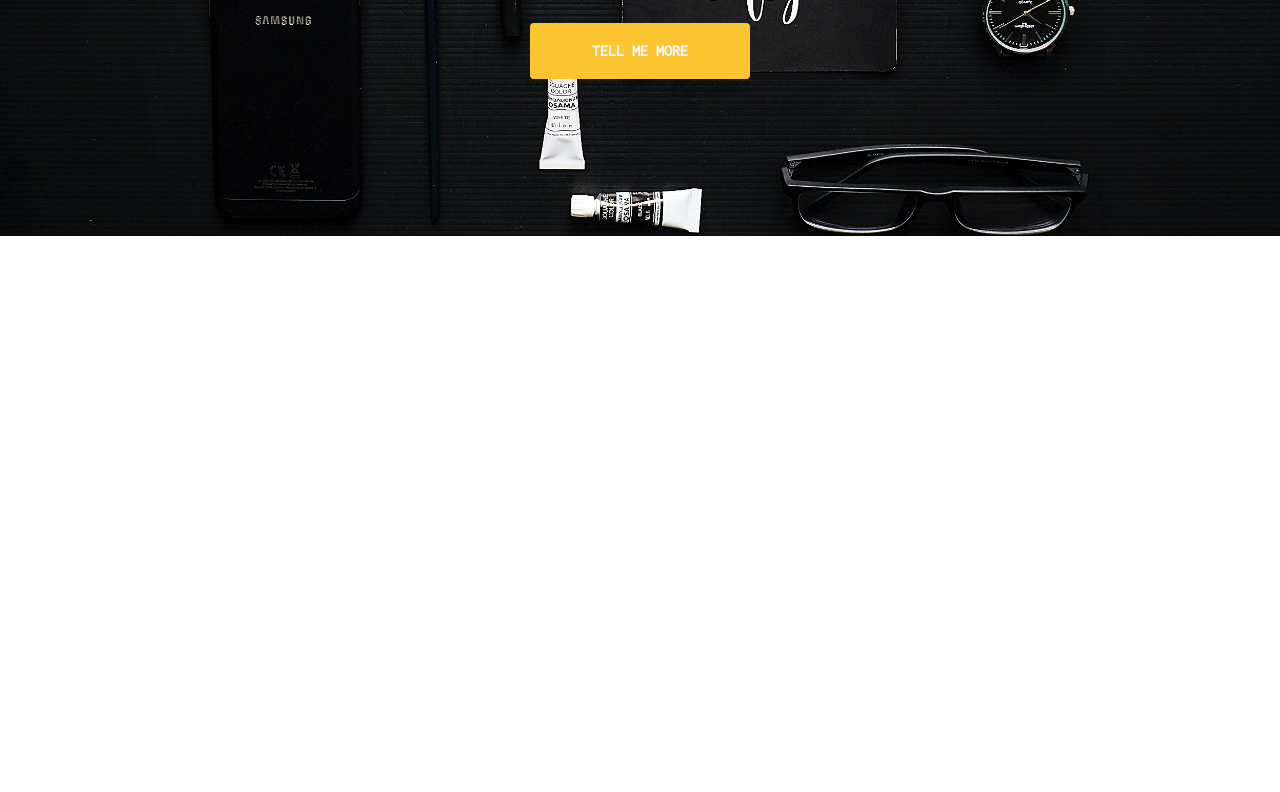
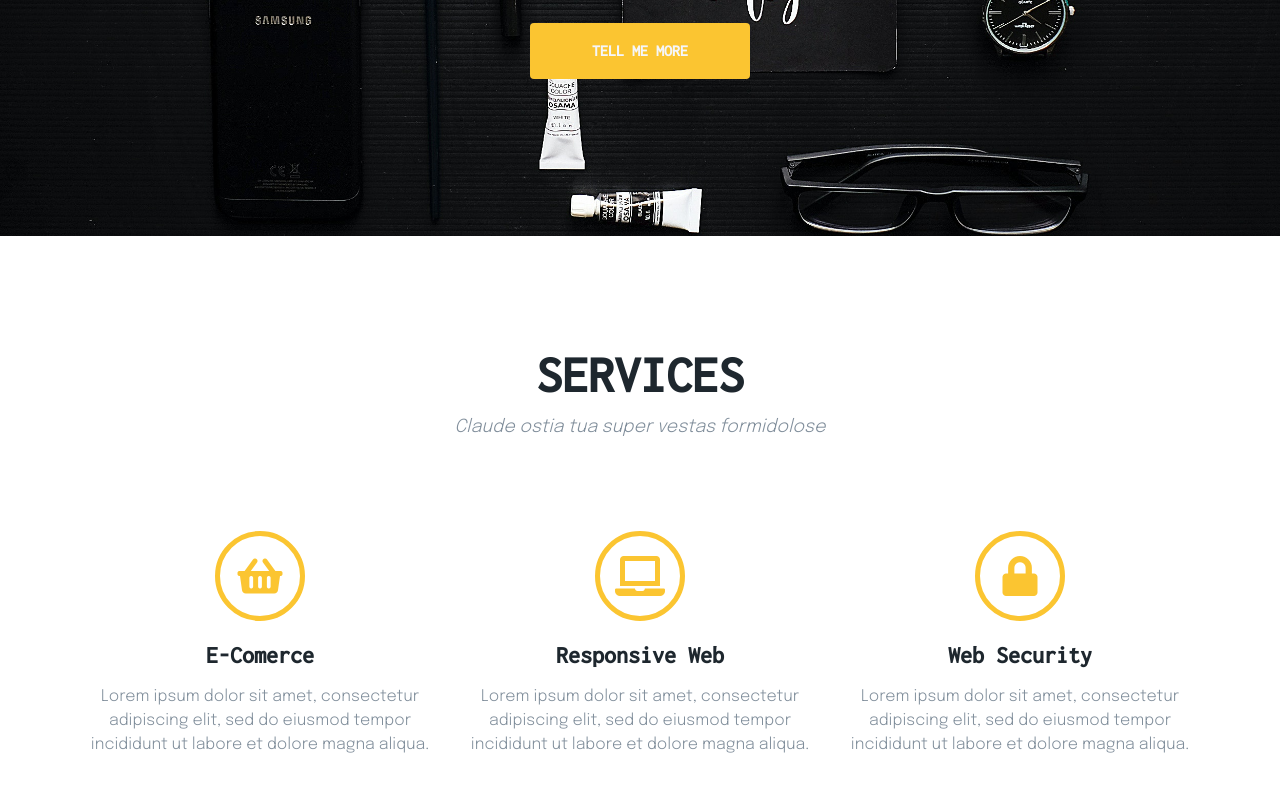
Before and after one commit to JohnnyOss/zadanie-golden, a website: page index.html in a window 1280 px wide. Shown: the part 588-1380 px from the top of the page. Before the commit the page ends 824 px from the top, so only its background shows below. Drawn offline with nearby package versions, Linux system fonts and the light colour scheme.

Commit message:
Add services

```diff
--- a/index.html
+++ b/index.html
@@ -36,5 +36,31 @@
             </div>
         </section>
 
+        <section class="services py-5">
+            <div class="container">
+                <div class="section-title">
+                    <h2>SERVICES</h2>
+                    <p>Claude ostia tua super vestas formidolose</p>
+                </div>
+                <div class="row">
+                    <div class="box-services col-4">
+                        <i class="fas fa-shopping-basket"></i>
+                        <h4>E-Comerce</h4>
+                        <p>Lorem ipsum dolor sit amet, consectetur adipiscing elit, sed do eiusmod tempor incididunt ut labore et dolore magna aliqua.</p>
+                    </div>
+                    <div class="box-services col-4">
+                        <i class="fas fa-laptop"></i>
+                        <h4>Responsive Web</h4>
+                        <p>Lorem ipsum dolor sit amet, consectetur adipiscing elit, sed do eiusmod tempor incididunt ut labore et dolore magna aliqua.</p>
+                    </div>
+                    <div class="box-services col-4">
+                        <i class="fas fa-lock"></i>
+                        <h4>Web Security</h4>
+                        <p>Lorem ipsum dolor sit amet, consectetur adipiscing elit, sed do eiusmod tempor incididunt ut labore et dolore magna aliqua.</p>
+                    </div>
+                </div>
+            </div>
+        </section>
+
     </body>
 </html>
--- a/sass/style.scss
+++ b/sass/style.scss
@@ -4,6 +4,7 @@ $color-background: #fff;
 $color-background-second: #7f8fa6;
 $color-text-light:#f5f6fa;
 $color-text-dark: #1e272e;
+$color-text-gray: #808e9b;
 $color-main: #fbc531;
 
 $font-text: 'Epilogue', sans-serif;
@@ -16,11 +17,28 @@ body {
     font-family: $font-text;
     background: $color-background;
     font-size: 16px;
-    color: $color-text-dark;
+    color: $color-text-gray;
+    text-align: center;
 }
 
 a {
     text-decoration: none;
+}
+
+.section-title {
+    margin: 60px auto;
+
+    h2 {
+        font-size: 52px;
+        color: $color-text-dark;
+        font-weight: 900;
+        font-family: $font-header;
+    }
+
+    p {
+        font-style: italic;
+        font-size: 18px;
+    }
 }
 
 /* Header */
@@ -74,7 +92,6 @@ header {
         width: 50%;
         transform: translate(-50%, -50%);
         color: $color-text-light;
-        text-align: center;
         font-family: $font-header;
 
         h1 {
@@ -100,3 +117,32 @@ header {
         }
     }
 }
+
+/* Services */
+
+.services {
+
+    .box-services {
+
+        padding: 30px 0 50px 0;
+
+        i {
+            color: $color-main;
+            font-size: 40px;
+            height: 90px;
+            width: 90px;
+            line-height: 80px;
+            border-style: solid;
+            border-width: 5px;
+            border-radius: 90px;
+            margin-bottom: 20px;
+        }
+
+        h4 {
+            font-family: $font-header;
+            color: $color-text-dark;
+            font-weight: 700;
+            margin-bottom: 15px;
+        }
+    }
+}
```
Also changed, not shown: css/style.css, 1 other file.
